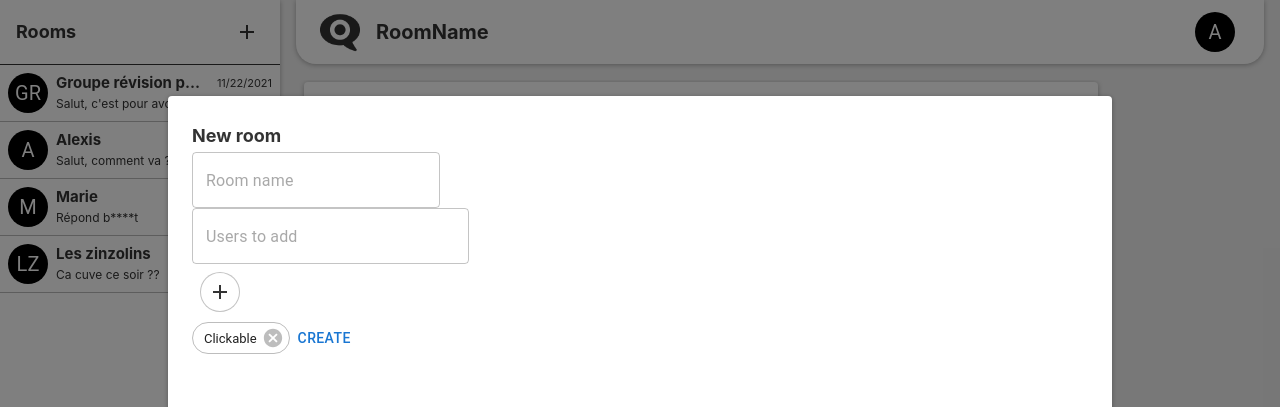
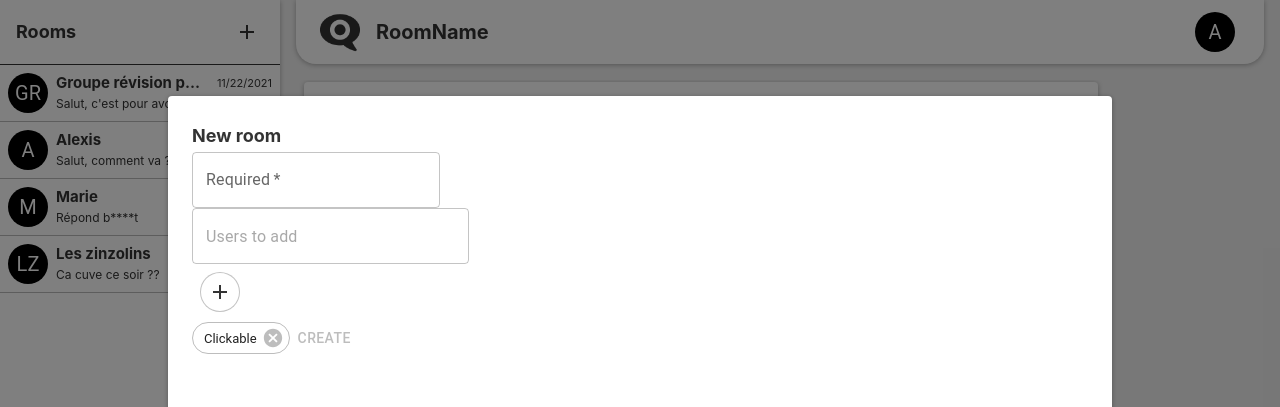
Before and after one commit to AxelVivite/Epitech-MyTchat, a React (Create React App) app in the folder frontend/: page /home in a window 1280 px wide. Both pictures are taken after a click on the button 247 px from the left and 32 px from the top of the page. Shown: the top 407 px of the page. Built offline with nearby package versions, Linux system fonts and the light colour scheme.

Commit message:
feature: make the room creation enable only when a name is provided

```diff
--- a/frontend/src/components/layouts/pageLayout/AddRoom.tsx
+++ b/frontend/src/components/layouts/pageLayout/AddRoom.tsx
@@ -37,10 +37,16 @@ const users: readonly usersInterface[] = [
 ];
 
 function AddRoom() {
+  const [name, setName] = React.useState('');
+
+  const handleChange = (event: React.ChangeEvent<HTMLInputElement>) => {
+    setName(event.target.value);
+  };
+
   return (
     <>
       <p className="title--room line-height--32">New room</p>
-      <TextField placeholder="Room name" variant="outlined" />
+      <TextField placeholder="Room name" variant="outlined" required label="Required" onChange={handleChange} />
       <Autocomplete
         id="country-select-demo"
         sx={{ width: 300 }}
@@ -72,7 +78,7 @@ function AddRoom() {
         )}
       />
       <Chip label="Clickable" variant="outlined" onDelete={() => console.log('delete')} />
-      <Button>Create</Button>
+      <Button disabled={name === ''}>Create</Button>
     </>
   );
 }
```
